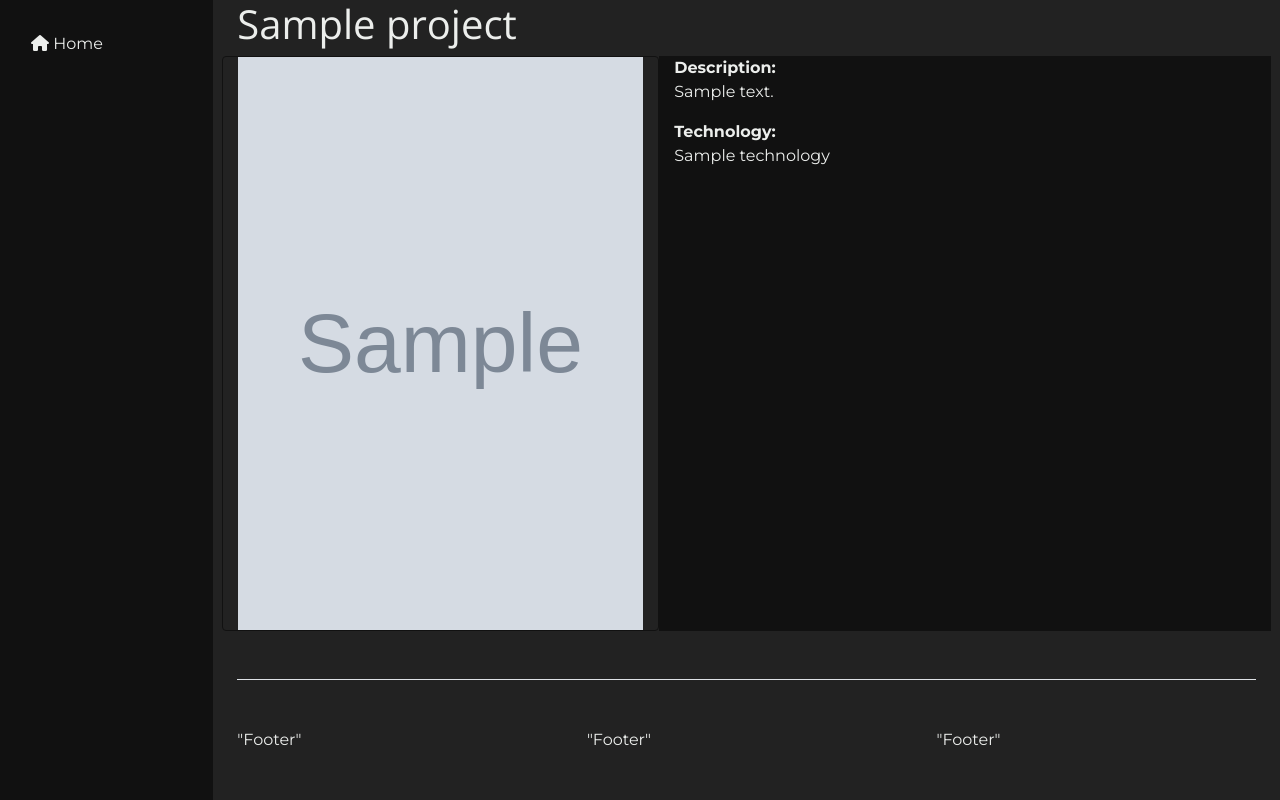
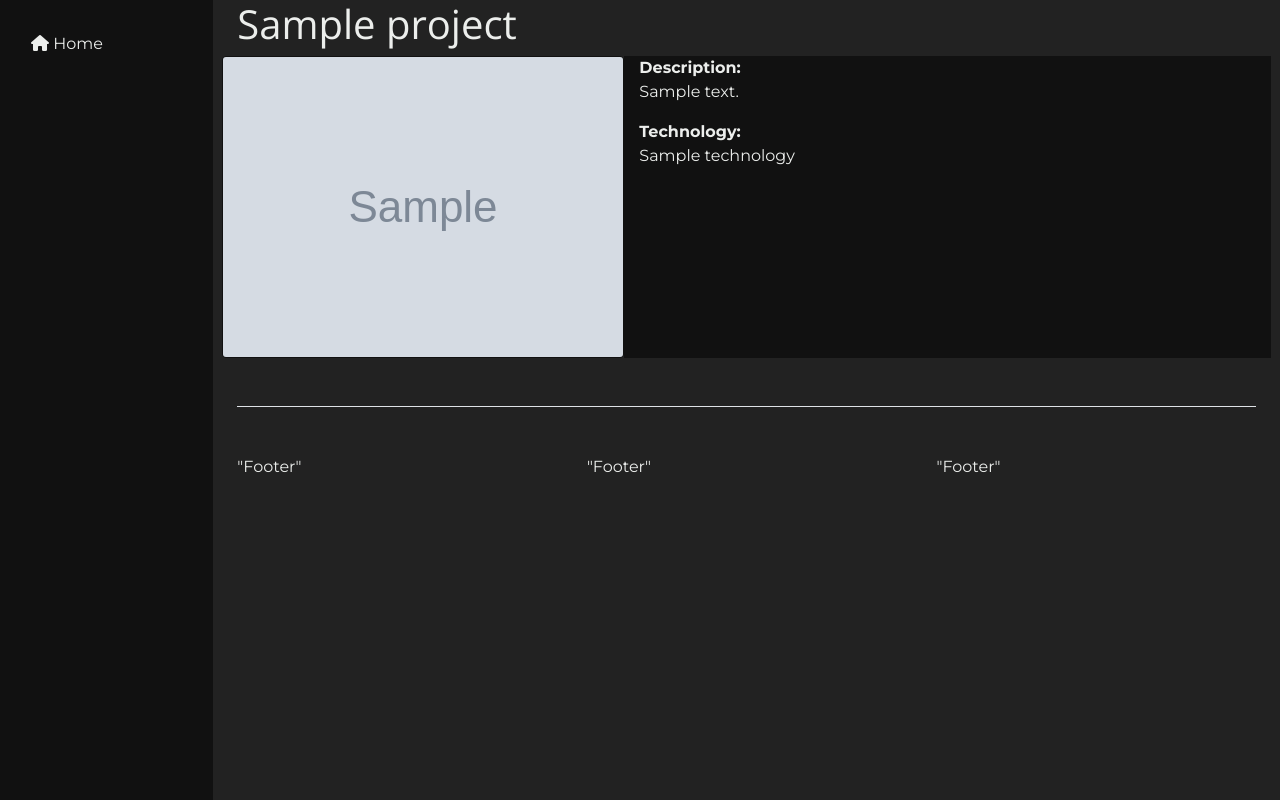
Before and after one commit to dcfreire/funnisquares.github.io, a Django app: template projects/templates/projects/single_project.html in a window 1280 px wide. Run offline with Django 3.2, Linux system fonts and the light colour scheme; the template is opened without the code that fills it: most values are stand-ins (such as "Sample title", 1, 10 or a date in 2020); grey boxes marked "Sample" are stand-in pictures; some libraries are stand-ins or nearby versions.

Commit message:
Compatibility update

```diff
--- a/projects/templates/projects/base.html
+++ b/projects/templates/projects/base.html
@@ -34,7 +34,7 @@
           </div>
         </nav>
 
-        <div class="col-md-9 ml-sm-auto col-lg-10 px-4 d-flex flex-column flex-fill bg-primary">
+        <div class="col-md-9 ml-sm-auto col-lg-10 px-4 bg-primary">
 
           {% block content %}
           {% endblock %}
--- a/projects/templates/projects/single_project.html
+++ b/projects/templates/projects/single_project.html
@@ -7,7 +7,7 @@
   <div class="row flex-fill d-flex">
 
 
-    <img class="img-fluid rounded float-left border border-dark col-md-5" src="{{ project.image.url }}">
+    <img class="img-fluid rounded float-left border border-dark" style="max-width: 40%;" src="{{ project.image.url }}">
     <div class="col bg-dark text-light">
     <p class="mb-0 font-weight-bold">Description:</p>
     <p class="mb-3">{{project.description}}</p>
```
Also changed, not shown: db.sqlite3, media/media/projects/asdas.jpg (added).
